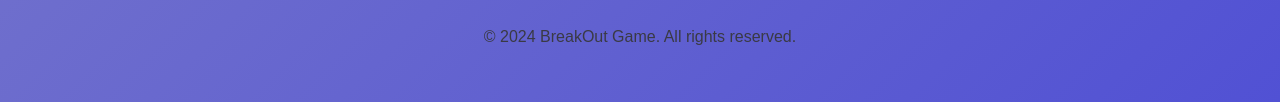
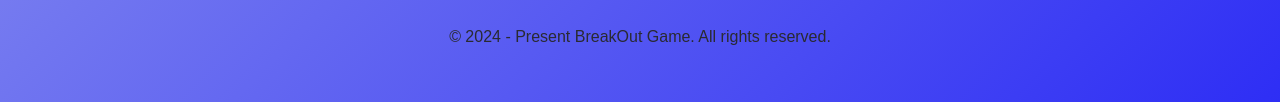
Before and after one commit to abhikumar45444/Breakout-App, a plain HTML site: page index.html in a window 1280 px wide. Shown: the part 698-800 px from the top of the page. Drawn offline with Linux system fonts and the light colour scheme.

```diff
--- a/css/style.css
+++ b/css/style.css
@@ -1,6 +1,6 @@
 body {
     font-family: 'Poppins', sans-serif;
-    background: linear-gradient(135deg, #7d7dc9, #5151d4);
+    background: linear-gradient(135deg, #99a1ed, #2e2ef5);
     color: #fff;
     margin: 0;
     padding: 0;
@@ -89,7 +89,7 @@ body {
     margin-top: 10px;
     font-size: 1em;
     font-weight: 300;
-    color: #3a3a44;
+    color: #2a2a31;
   }
 
   /* Responsive Styles */
--- a/index.html
+++ b/index.html
@@ -29,7 +29,7 @@
     </main>
 
     <footer>
-    <p>© 2024 BreakOut Game. All rights reserved.</p>
+    <p>© 2024 - Present BreakOut Game. All rights reserved.</p>
     </footer>
 
     </body>
```
Also changed, not shown: Breakout.PNG.
